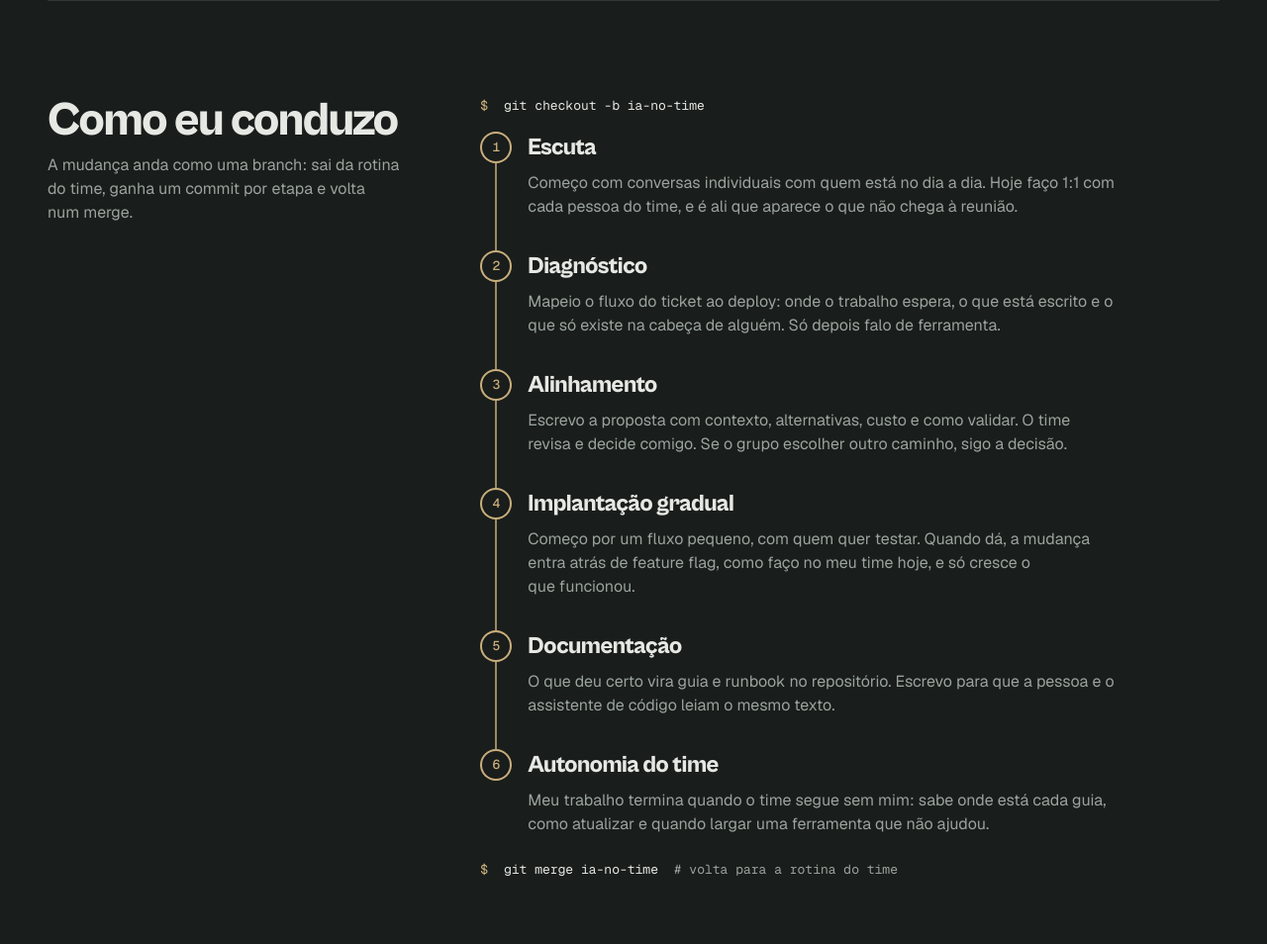
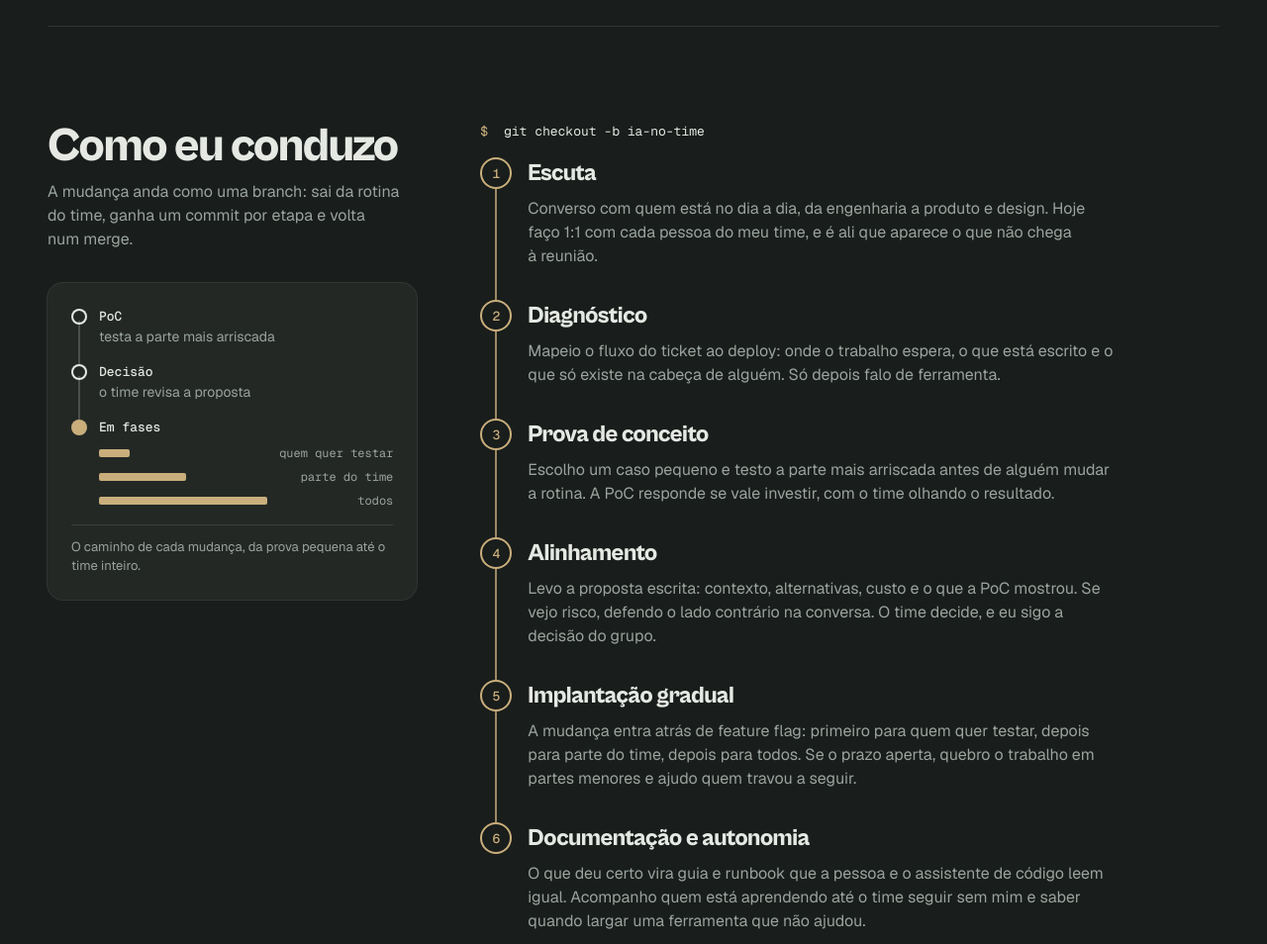
Before and after one commit to lucasgehl3n/gehlen-landing-page, a website built with Vite: page servicos/index.html in a window 1280 px wide. Shown: the part 860-1814 px from the top of the page at 99% size. Built offline with nearby package versions, Linux system fonts and the light colour scheme.

Commit message:
Como eu trabalho e Serviços: PoC, decisão, entrega em fases, quem chega e estudo; fluxo PoC → decisão → fases

```diff
--- a/src/servicos.js
+++ b/src/servicos.js
@@ -7,12 +7,12 @@ document.head.insertAdjacentHTML('beforeend', `<link rel="icon" href="data:[embe
 
 // Passos na ordem em que acontecem. Cada um sai do que eu já faço como Tech Lead.
 const PASSOS = [
-  ['Escuta', 'Começo com conversas individuais com quem está no dia a dia. Hoje faço 1:1 com cada pessoa do time, e é ali que aparece o que não chega à reunião.'],
+  ['Escuta', 'Converso com quem está no dia a dia, da engenharia a produto e design. Hoje faço 1:1 com cada pessoa do meu time, e é ali que aparece o que não chega à reunião.'],
   ['Diagnóstico', 'Mapeio o fluxo do ticket ao deploy: onde o trabalho espera, o que está escrito e o que só existe na cabeça de alguém. Só depois falo de ferramenta.'],
-  ['Alinhamento', 'Escrevo a proposta com contexto, alternativas, custo e como validar. O time revisa e decide comigo. Se o grupo escolher outro caminho, sigo a decisão.'],
-  ['Implantação gradual', 'Começo por um fluxo pequeno, com quem quer testar. Quando dá, a mudança entra atrás de feature flag, como faço no meu time hoje, e só cresce o que funcionou.'],
-  ['Documentação', 'O que deu certo vira guia e runbook no repositório. Escrevo para que a pessoa e o assistente de código leiam o mesmo texto.'],
-  ['Autonomia do time', 'Meu trabalho termina quando o time segue sem mim: sabe onde está cada guia, como atualizar e quando largar uma ferramenta que não ajudou.'],
+  ['Prova de conceito', 'Escolho um caso pequeno e testo a parte mais arriscada antes de alguém mudar a rotina. A PoC responde se vale investir, com o time olhando o resultado.'],
+  ['Alinhamento', 'Levo a proposta escrita: contexto, alternativas, custo e o que a PoC mostrou. Se vejo risco, defendo o lado contrário na conversa. O time decide, e eu sigo a decisão do grupo.'],
+  ['Implantação gradual', 'A mudança entra atrás de feature flag: primeiro para quem quer testar, depois para parte do time, depois para todos. Se o prazo aperta, quebro o trabalho em partes menores e ajudo quem travou a seguir.'],
+  ['Documentação e autonomia', 'O que deu certo vira guia e runbook que a pessoa e o assistente de código leem igual. Acompanho quem está aprendendo até o time seguir sem mim e saber quando largar uma ferramenta que não ajudou.'],
 ];
 const BASE = [
   ['Pilar', 'Tech Lead', 'set/2025 até hoje', 'Lidero o time de engenharia do PilarHomes. Faço 1:1 com cada pessoa, organizo tech talks sobre qualidade, arquitetura e IA no desenvolvimento, e decisão de porte vira documento revisado pelo time. Mantenho os runbooks e o guia de merge request, que também funciona como skill para assistente de código.'],
@@ -20,7 +20,7 @@ const BASE = [
 ];
 const FICA = [
   'Um retrato escrito de como o time trabalha hoje.',
-  'A proposta que o time revisou, com alternativas e custo.',
+  'O resultado da prova de conceito e a proposta que o time revisou, com alternativas e custo.',
   'Guias e runbooks no repositório, legíveis por gente e por assistente de código.',
   'Um plano em fases para expandir o que funcionou.',
 ];
@@ -36,13 +36,21 @@ ${topbar('servicos', '../')}
   <section class="sv-hero">
     <p class="hero__head"><code translate="no">git checkout servicos</code></p>
     <h1 class="sv-h1">Ajudo times de produto e engenharia a colocar IA no trabalho, uma etapa de cada vez.</h1>
-    <p class="sv-lead">Faço isso hoje como Tech Lead. Organizo tech talks sobre IA no desenvolvimento e escrevi um guia de contribuição que serve tanto para quem entra no time quanto para o assistente de código. Agora ofereço esse trabalho para outras empresas.</p>
+    <p class="sv-lead">Faço isso hoje como Tech Lead. Acompanho o que sai sobre IA no desenvolvimento, testo em provas de conceito e levo o que funciona para tech talks com o time. Também escrevi um guia de contribuição que serve tanto para quem entra no time quanto para o assistente de código. Agora ofereço esse trabalho para outras empresas.</p>
     <div class="hero__cta">${agendar('ia')}<a class="cta cta--ghost" href="mailto:${EMAIL}?subject=${encodeURIComponent('IA no meu time')}">Escrever por e-mail</a></div>
     <p class="cta__note">Agendar abre uma conversa comigo no WhatsApp.</p>
   </section>
 
   <section class="sv-sec sv-steps" id="conduzo" aria-labelledby="conduzo-h">
-    <div class="sv-side"><h2 class="sec__h" id="conduzo-h">Como eu conduzo</h2><p class="sec__p">A mudança anda como uma branch: sai da rotina do time, ganha um commit por etapa e volta num merge.</p></div>
+    <div class="sv-side"><h2 class="sec__h" id="conduzo-h">Como eu conduzo</h2><p class="sec__p">A mudança anda como uma branch: sai da rotina do time, ganha um commit por etapa e volta num merge.</p>
+      <figure class="flow" aria-labelledby="flow-cap">
+        <ol class="flow__l">
+          <li class="flow__i"><span class="flow__d" aria-hidden="true"></span><b>PoC</b><span>testa a parte mais arriscada</span></li>
+          <li class="flow__i"><span class="flow__d" aria-hidden="true"></span><b>Decisão</b><span>o time revisa a proposta</span></li>
+          <li class="flow__i flow__i--on"><span class="flow__d" aria-hidden="true"></span><b>Em fases</b><span class="flow__ph"><i style="--w:18%"></i><em>quem quer testar</em><i style="--w:52%"></i><em>parte do time</em><i style="--w:100%"></i><em>todos</em></span></li>
+        </ol>
+        <figcaption id="flow-cap">O caminho de cada mudança, da prova pequena até o time inteiro.</figcaption>
+      </figure></div>
     <div class="br">
       <p class="br__cmd"><span class="p">$</span> git checkout -b ia-no-time</p>
       <ol class="br__list">${PASSOS.map(([t, p], i) => `<li class="br__i"><span class="br__n" aria-hidden="true">${i + 1}</span><h3 class="br__t">${t}</h3><p class="br__p">${p}</p></li>`).join('')}</ol>
--- a/src/style.css
+++ b/src/style.css
@@ -556,3 +556,18 @@ h1,h2,h3,.top,.job,.m__t,.t__t,.e__co,.e__role,.g__t,.pk__t,.foot__h,.st__t,.st_
 .sv-foot .hero__cta{margin-top:0}
 .sv-foot__p{font-size:18px;color:rgba(229,232,227,.86);max-width:44ch}
 @media (min-width:1024px){.sv-foot{grid-template-columns:minmax(0,5fr) minmax(0,7fr)}.sv-foot .foot__h{grid-row:1 / span 3}.sv-foot>*:not(.foot__h){grid-column:2}}
+
+/* fluxo PoC, decisão, liberação em fases (Serviços) */
+.flow{margin:var(--s6) 0 0;padding:var(--s5);border-radius:var(--r3);background:var(--card);box-shadow:0 0 0 1px var(--line);max-width:420px}
+.flow__l{list-style:none;padding:0;margin:0;display:grid}
+.flow__i{position:relative;display:grid;grid-template-columns:16px minmax(0,1fr);column-gap:var(--s3);padding-bottom:var(--s4)}
+.flow__i::before{content:'';position:absolute;left:7px;top:14px;bottom:-2px;width:2px;background:var(--line2)}
+.flow__i:last-child{padding-bottom:0}.flow__i:last-child::before{display:none}
+.flow__d{grid-row:1 / span 2;width:16px;height:16px;margin-top:2px;border-radius:50%;box-shadow:inset 0 0 0 2px var(--ink);background:var(--card)}
+.flow__i--on .flow__d{background:var(--acc);box-shadow:none}
+.flow__i b{font:500 13px/20px var(--mono);color:var(--ink)}
+.flow__i>span:not(.flow__d){font-size:14px;line-height:20px;color:var(--mut)}
+.flow__ph{display:grid;grid-template-columns:minmax(0,1fr) auto;column-gap:var(--s3);row-gap:var(--s2);align-items:center;margin-top:var(--s2)}
+.flow__ph i{display:block;height:8px;width:var(--w);border-radius:2px;background:var(--acc)}
+.flow__ph em{font:12px/16px var(--mono);font-style:normal;color:var(--mut);text-align:right}
+.flow figcaption{margin-top:var(--s4);padding-top:var(--s3);border-top:1px solid var(--line);font-size:13px;color:var(--mut)}
--- a/test.mjs
+++ b/test.mjs
@@ -140,7 +140,7 @@ const FAKE = [
 const CUT = () => { const out = [];
   for (const e of document.querySelectorAll('body *')) { if (e.children.length || !e.textContent.trim() || e.classList.contains('sr') || e.closest('[hidden]')) continue; const cs = getComputedStyle(e); if (cs.display !== 'none' && (cs.overflow.includes('hidden') || cs.textOverflow === 'ellipsis') && e.clientWidth && e.scrollWidth > e.clientWidth + 1) out.push('cortado: ' + e.textContent.slice(0, 40)); }
   // rótulos e textos que se cruzam dentro das seções novas
-  const els = [...document.querySelectorAll('.how h2,.how h3,.how p,.how code,.cgi__k,.cgi__v,.dp blockquote,.dp__n,.dp__r,.dp__in,.sv h1,.sv h2,.sv h3,.sv p,.sv li,.cta')].filter((e) => e.getClientRects().length);
+  const els = [...document.querySelectorAll('.flow b,.flow em,.flow figcaption,.how h2,.how h3,.how p,.how code,.cgi__k,.cgi__v,.dp blockquote,.dp__n,.dp__r,.dp__in,.sv h1,.sv h2,.sv h3,.sv p,.sv li,.cta')].filter((e) => e.getClientRects().length);
   const bx = els.map((e) => e.getBoundingClientRect());
   for (let i = 0; i < els.length; i++) for (let j = i + 1; j < els.length; j++) { if (els[i].contains(els[j]) || els[j].contains(els[i])) continue; const a = bx[i], c = bx[j]; if (a.left < c.right - 1 && c.left < a.right - 1 && a.top < c.bottom - 1 && c.top < a.bottom - 1) out.push('sobreposto: ' + els[i].textContent.slice(0, 24) + ' x ' + els[j].textContent.slice(0, 24)); }
   return out; };
@@ -183,7 +183,7 @@ for (const [vn, opt] of Object.entries(vps)) {
   if (pr) await secShot(p, '.dp', S('depoimentos-exemplo'));
   // serviços
   await p.goto(url + 'servicos/', { waitUntil: 'networkidle' }); await p.waitForTimeout(900);
-  ok.push(['Serviços: 6 etapas, agendar com mensagem de IA, sem preço', await p.evaluate(([wa, m]) => document.querySelectorAll('.br__i').length === 6 && [...document.querySelectorAll('[data-agendar]')].every((a) => a.href === wa + encodeURIComponent(m) && a.target === '_blank' && a.rel.includes('noopener')) && !/R\$|\bpreço\b/i.test(document.body.innerText), [WA, MSG.ia])]);
+  ok.push(['Serviços: 6 etapas, agendar com mensagem de IA, sem preço', await p.evaluate(([wa, m]) => document.querySelectorAll('.br__i').length === 6 && document.querySelectorAll('.flow__i').length === 3 && [...document.querySelectorAll('[data-agendar]')].every((a) => a.href === wa + encodeURIComponent(m) && a.target === '_blank' && a.rel.includes('noopener')) && !/R\$|\bpreço\b/i.test(document.body.innerText), [WA, MSG.ia])]);
   ok.push(['Serviços: Pilar só no bloco de experiência', await p.evaluate(() => { const c = document.body.cloneNode(true); c.querySelector('.base').remove(); return !/pilar/i.test(document.head.innerHTML + c.innerText); })]);
   ok.push(['Serviços: aba ativa e volta para o currículo', await p.evaluate(() => document.querySelector('.top__r [aria-current=page]').textContent === 'Serviços' && !!document.querySelector('.top__r a[href="../"]'))]);
   ok.push(['Serviços: sem rolagem horizontal', await p.evaluate(() => document.documentElement.scrollWidth <= innerWidth)]);
```
Also changed, not shown: src/home.js (+4 -4 lines).
